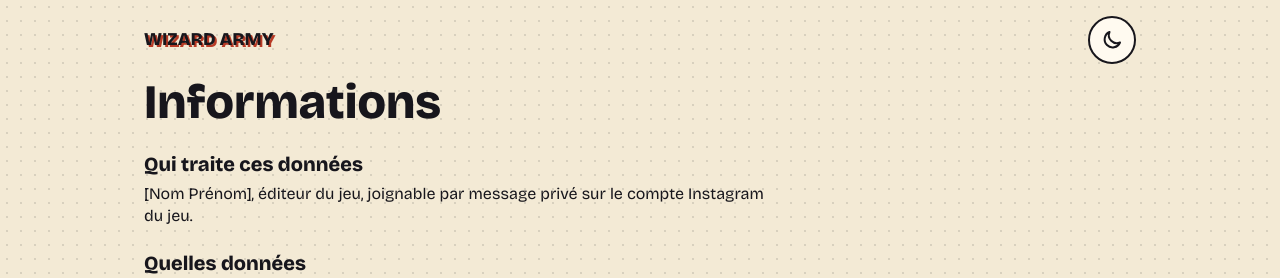
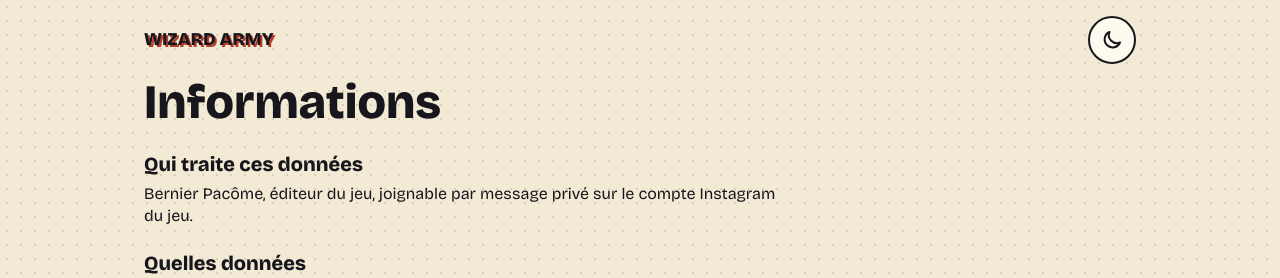
Before and after one commit to plecart/spell-army, a Next.js app in the folder apps/web/: page /informations in a window 1280 px wide. Shown: the top 278 px of the page. Built offline with nearby package versions, Linux system fonts and the light colour scheme.

Commit message:
feat(web): nomme l'éditeur du jeu sur la page « Informations »

```diff
--- a/apps/web/app/informations/page.tsx
+++ b/apps/web/app/informations/page.tsx
@@ -22,7 +22,7 @@ export default function Informations() {
 			<section>
 				<h2>Qui traite ces données</h2>
 				<p>
-					[Nom Prénom], éditeur du jeu, joignable par message privé sur{" "}
+					Bernier Pacôme, éditeur du jeu, joignable par message privé sur{" "}
 					{account}.
 				</p>
 			</section>
```
Also changed, not shown: 1 other file (tests, documents, lock files or other folders).
